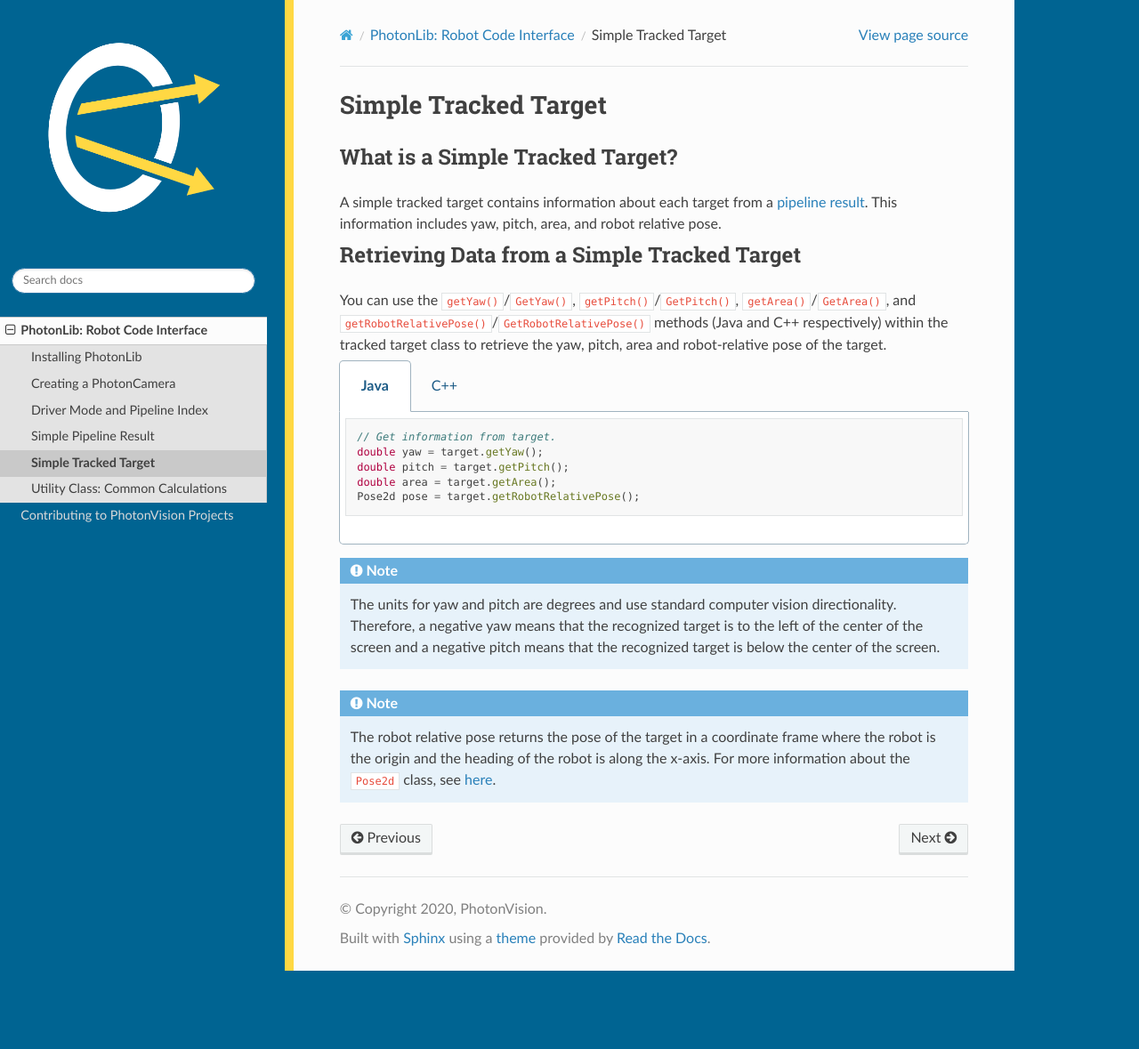
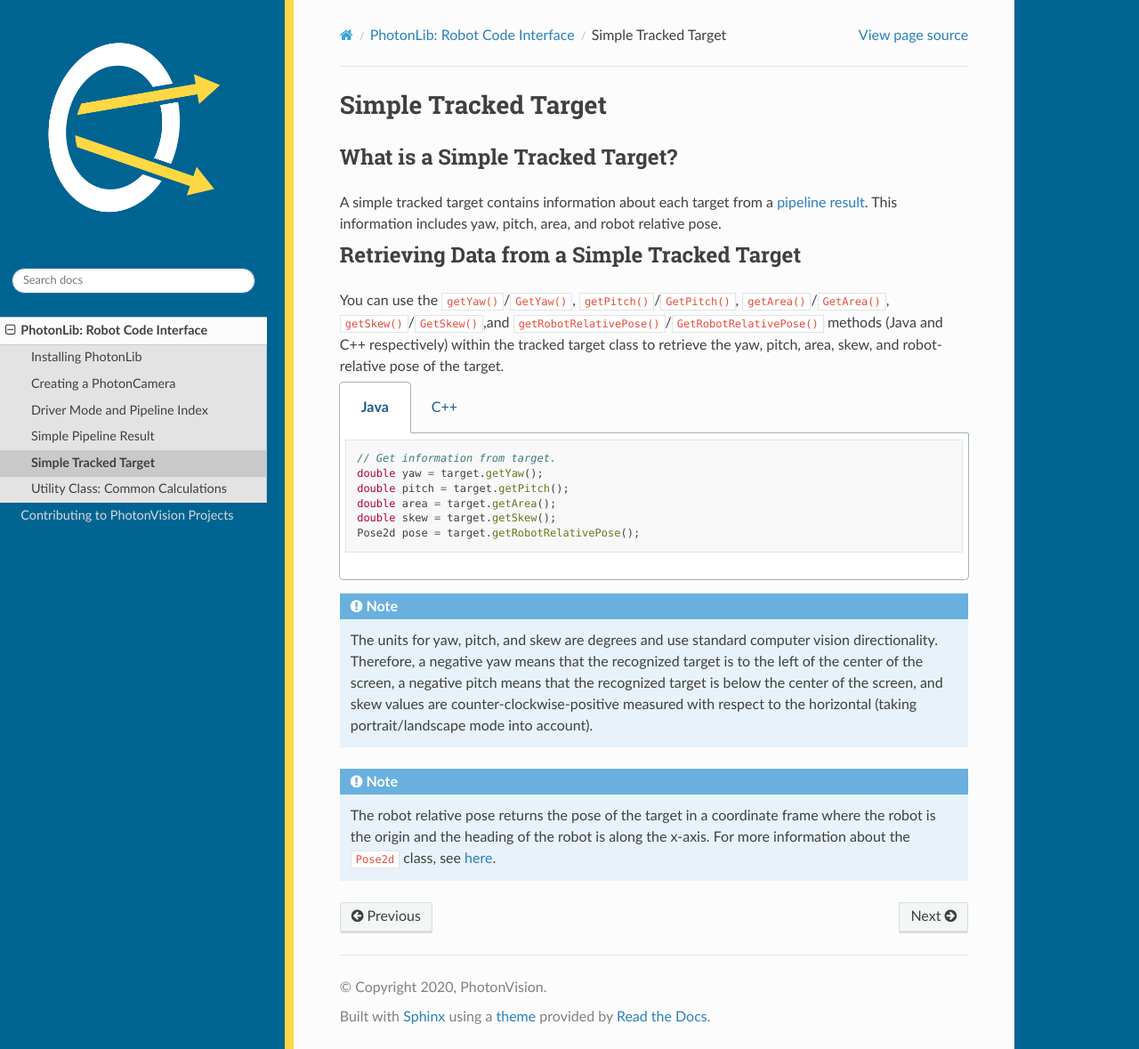
Before and after one commit to PhotonVision/photonvision-docs, a Sphinx documentation site: the page built from source/docs/programming/photonlib/simple-tracked-target.rst, in a window 1280 px wide and 1179 px high. Shown: the whole window at 89% size. Built offline with Sphinx 7.4.7 and the Read the Docs theme 2.0.0, drawn with Linux system fonts in a browser that asks for light colours.

Commit message:
Add docs for getting skew from SimpleTrackedTarget (#21)

```diff
--- a/source/docs/programming/photonlib/simple-tracked-target.rst
+++ b/source/docs/programming/photonlib/simple-tracked-target.rst
@@ -7,7 +7,7 @@
 
 Retrieving Data from a Simple Tracked Target
 --------------------------------------------
-You can use the ``getYaw()``/``GetYaw()``, ``getPitch()``/``GetPitch()``, ``getArea()``/``GetArea()``, and ``getRobotRelativePose()``/``GetRobotRelativePose()`` methods (Java and C++ respectively) within the tracked target class to retrieve the yaw, pitch, area and robot-relative pose of the target.
+You can use the ``getYaw()``/``GetYaw()``, ``getPitch()``/``GetPitch()``, ``getArea()``/``GetArea()``, ``getSkew()``/``GetSkew()``,and ``getRobotRelativePose()``/``GetRobotRelativePose()`` methods (Java and C++ respectively) within the tracked target class to retrieve the yaw, pitch, area, skew, and robot-relative pose of the target.
 
 .. tabs::
    .. code-tab:: java
@@ -16,6 +16,7 @@
       double yaw = target.getYaw();
       double pitch = target.getPitch();
       double area = target.getArea();
+      double skew = target.getSkew();
       Pose2d pose = target.getRobotRelativePose();
 
    .. code-tab:: c++
@@ -24,8 +25,9 @@
       double yaw = target.GetYaw();
       double pitch = target.GetPitch();
       double area = target.GetArea();
+      double skew = target.GetSkew();
       frc::Pose2d pose = target.GetRobotRelativePose();
 
-.. note:: The units for yaw and pitch are degrees and use standard computer vision directionality. Therefore, a negative yaw means that the recognized target is to the left of the center of the screen and a negative pitch means that the recognized target is below the center of the screen.
+.. note:: The units for yaw, pitch, and skew are degrees and use standard computer vision directionality. Therefore, a negative yaw means that the recognized target is to the left of the center of the screen, a negative pitch means that the recognized target is below the center of the screen, and skew values are counter-clockwise-positive measured with respect to the horizontal (taking portrait/landscape mode into account).
 
 .. note:: The robot relative pose returns the pose of the target in a coordinate frame where the robot is the origin and the heading of the robot is along the x-axis. For more information about the ``Pose2d`` class, see `here <https://docs.wpilib.org/en/latest/docs/software/advanced-controls/geometry/pose.html#pose>`_.
```
